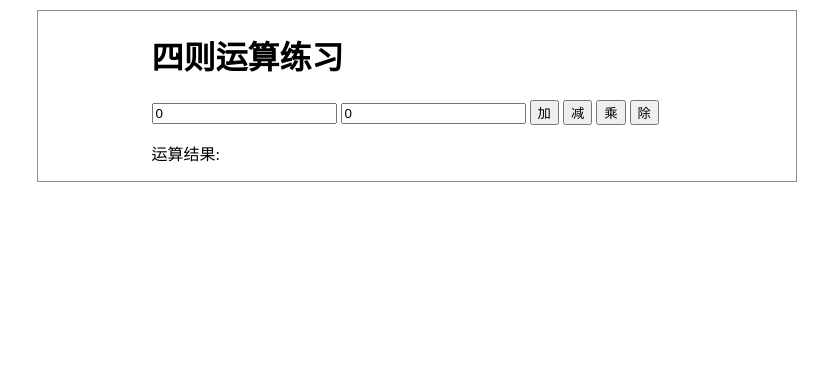
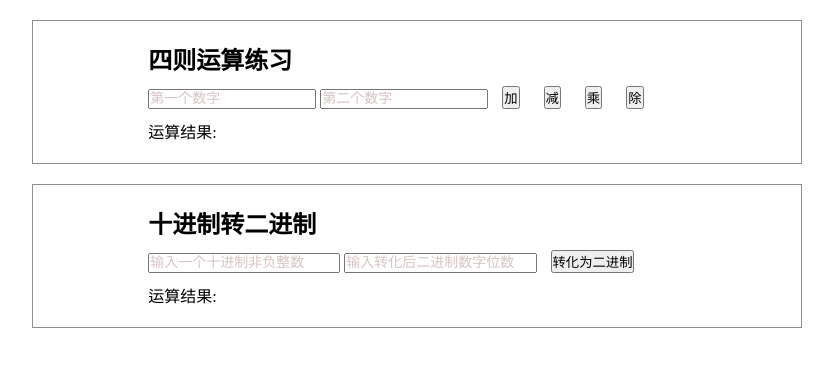
Before and after one commit to cai4633/day17_ife, a plain HTML site: page index.html in a window 1280 px wide. Shown: the whole page, without its empty margins (223-1056 px from the left). Drawn offline with Linux system fonts and the light colour scheme.

Commit message:
v1.0.1 1.增加了十进制转二进制的功能； 2.增加了九九乘法表； 3.js和html分离；

```diff
--- a/index.html
+++ b/index.html
@@ -4,32 +4,66 @@
     <meta charset="UTF-8">
     <title>IFE ECMAScript</title>
     <style type="text/css">
-        .func1{
+        *{
+        padding: 0px;
+        margin: 0px;
+        font-family: 'microsoft yahei';
+    }
+
+        .func{
             width: 60%;
-            margin: 10px auto;
+            margin: 20px auto;
             border: 1px solid #928E8E;
     }
 
-    .func1_container{
+
+
+    .func_container{
         width: 70%;
-        margin: 0 auto;
+        margin: 20px auto;
 
+    }
+
+    button{
+        margin: 10px;
+    }
+    h1{
+        font-size: 1.5em;
+    }
+
+    input::placeholder{
+        color: #D7C4C4;
+        font-size:14px;
+    }
+
+    #dec-number,#bin-bit{
+        width: 35%;
     }
 
     </style>
 </head>
 <body>
-            <div class="func1">
-                    <div class="func1_container">
+            <div class="func">
+                    <div class="func_container">
                         <h1>四则运算练习</h1>
-                        <input id="first-number" type="number" value="0" placeholder="第一个数字">
-                        <input id="second-number" type="number" value="0" placeholder="第二个数字">
+                        <input id="first-number" type="number" value="" placeholder="第一个数字">
+                        <input id="second-number" type="number" value="" placeholder="第二个数字">
                         <button id="add-btn">加</button>
                         <button id="minus-btn">减</button>
                         <button id="times-btn">乘</button>
                         <button id="divide-btn">除</button>
-                        <p id="result">运算结果: </p>
+                        <p id="result1">运算结果: </p>
                     </div>
+            </div>
+
+            <div class="func">
+                <div class="func_container">
+                        <h1>十进制转二进制</h1>
+                        <input id="dec-number" type="number" placeholder="输入一个十进制非负整数">
+                        <input id="bin-bit" type="number" placeholder="输入转化后二进制数字位数">
+                        <button id="trans-btn">转化为二进制</button>
+                        <p id="result2">运算结果:</p>
+                </div>
             </div>
 
             <script>
@@ -40,11 +74,18 @@
                         operator_divide=document.getElementById('divide-btn'),
                         first_number=document.getElementById('first-number'),
                         second_number=document.getElementById('second-number'),
-                        result=document.getElementById('result');
+                        result1=document.getElementById('result1'),
+                        dec_number=document.getElementById('dec-number'),
+                        bin_bit=document.getElementById('bin-bit'),
+                        trans_btn=document.getElementById('trans-btn'),
+                        result2=document.getElementById('result2');
+
+
                         attachEvent(operator_add, '+');
                         attachEvent(operator_minus, '-');
                         attachEvent(operator_times, '*');
                         attachEvent(operator_divide, '/');
+                        trans_btn.addEventListener('click',function(){dec2bin(decNumber, binBit)});
 
                         //抽象出一个绑定事件的函数；
                         function attachEvent(obj,operator){
@@ -52,7 +93,7 @@
                             obj.onclick=function(event){
                                 var firstNum=parseFloat(first_number.value),
                                     secondNum=parseFloat(second_number.value);
-                                    result.innerHTML="运算结果: ";
+                                    result1.innerHTML="运算结果: ";
 
                                  //判断输入是否是number；
                                  if(typeof(firstNum)!=='number'||isNaN(firstNum)){
@@ -68,19 +109,19 @@
                             //通过不同的操作符来选择不同的运算函数；
                                 switch(operator){
                                     case '+':{
-                                        result.innerHTML+=add(firstNum, secondNum).toFixed(6);
+                                        result1.innerHTML+=add(firstNum, secondNum).toFixed(6);
                                         break;
                                     }
                                     case '-':{
-                                        result.innerHTML+=minus(firstNum, secondNum).toFixed(6);
+                                        result1.innerHTML+=minus(firstNum, secondNum).toFixed(6);
                                         break;
                                     }
                                     case '*':{
-                                        result.innerHTML+=times(firstNum, secondNum).toFixed(6);
+                                        result1.innerHTML+=times(firstNum, secondNum).toFixed(6);
                                         break;
                                     }
                                     case '/':{
-                                        result.innerHTML+=divide(firstNum, secondNum).toFixed(6);
+                                        result1.innerHTML+=divide(firstNum, secondNum).toFixed(6);
                                         break;
                                     }
                                     default:{
@@ -92,11 +133,7 @@
 
                         }
 
-
-                }
-
-
-                        //加法函数
+                       //加法函数
                         function add(num1,num2){
                                   return num1+num2;
                         }
@@ -124,6 +161,23 @@
                                 }
 
                         }
+
+                    //dec2bin
+                function dec2bin(decNumber,binBit) {
+
+}
+
+
+// 实现党点击转化按钮时，将输入的十进制数字转化为二进制，并显示在result的p标签内
+// 新的需求是，转化显示后的二进制数为bin-bit中输入的数字宽度，例如
+// dec-number为5，bin-bit为5，则转化后数字为00101
+// 如果bin-bit小于转化后的二进制本身位数，则使用原本的位数，如dec-number为5，bin-bit为2，依然输出101，但同时在console中报个错
+// Some coding
+
+
+
+                }
+
             </script>
 </body>
 </html>
```
